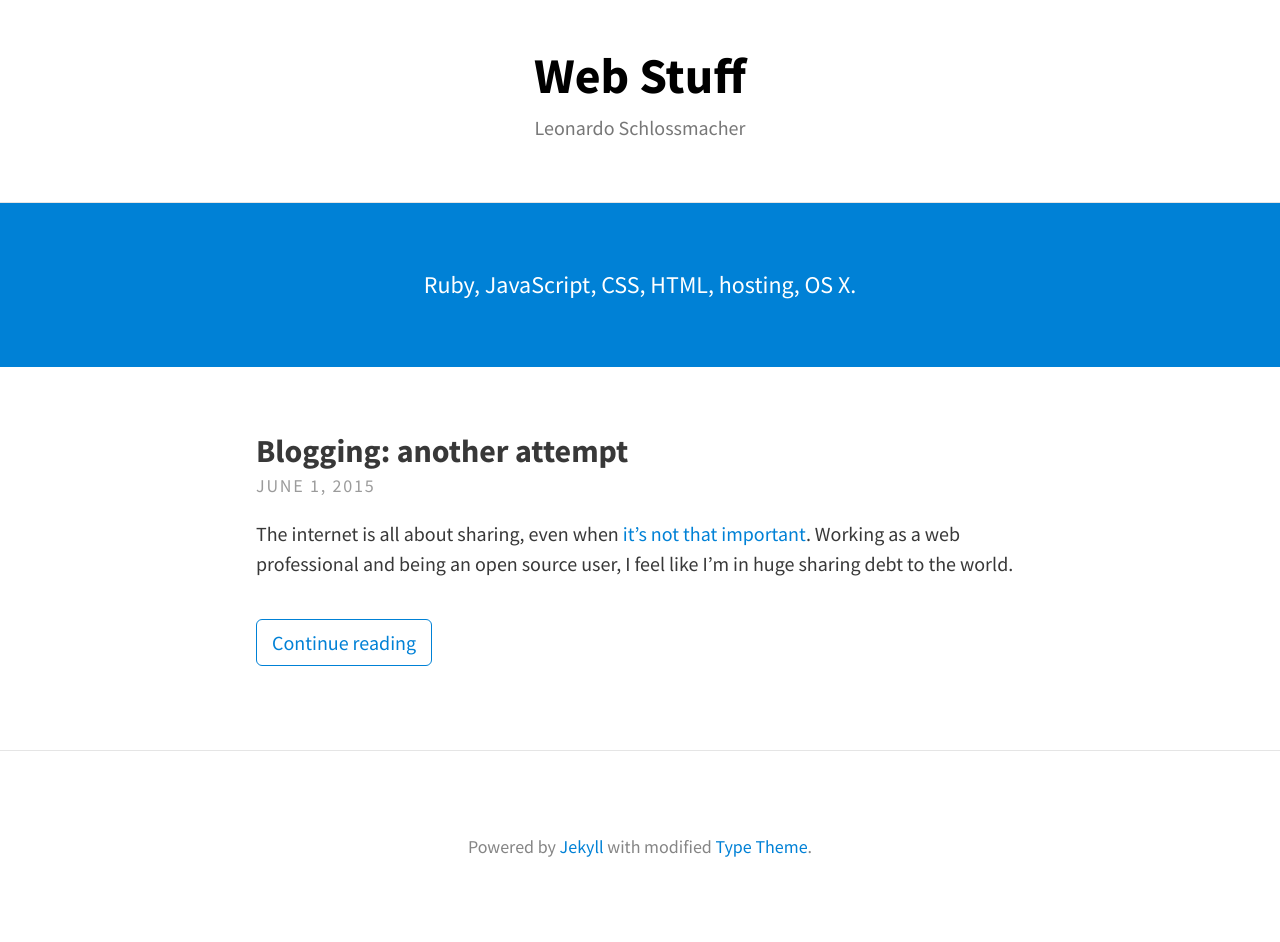
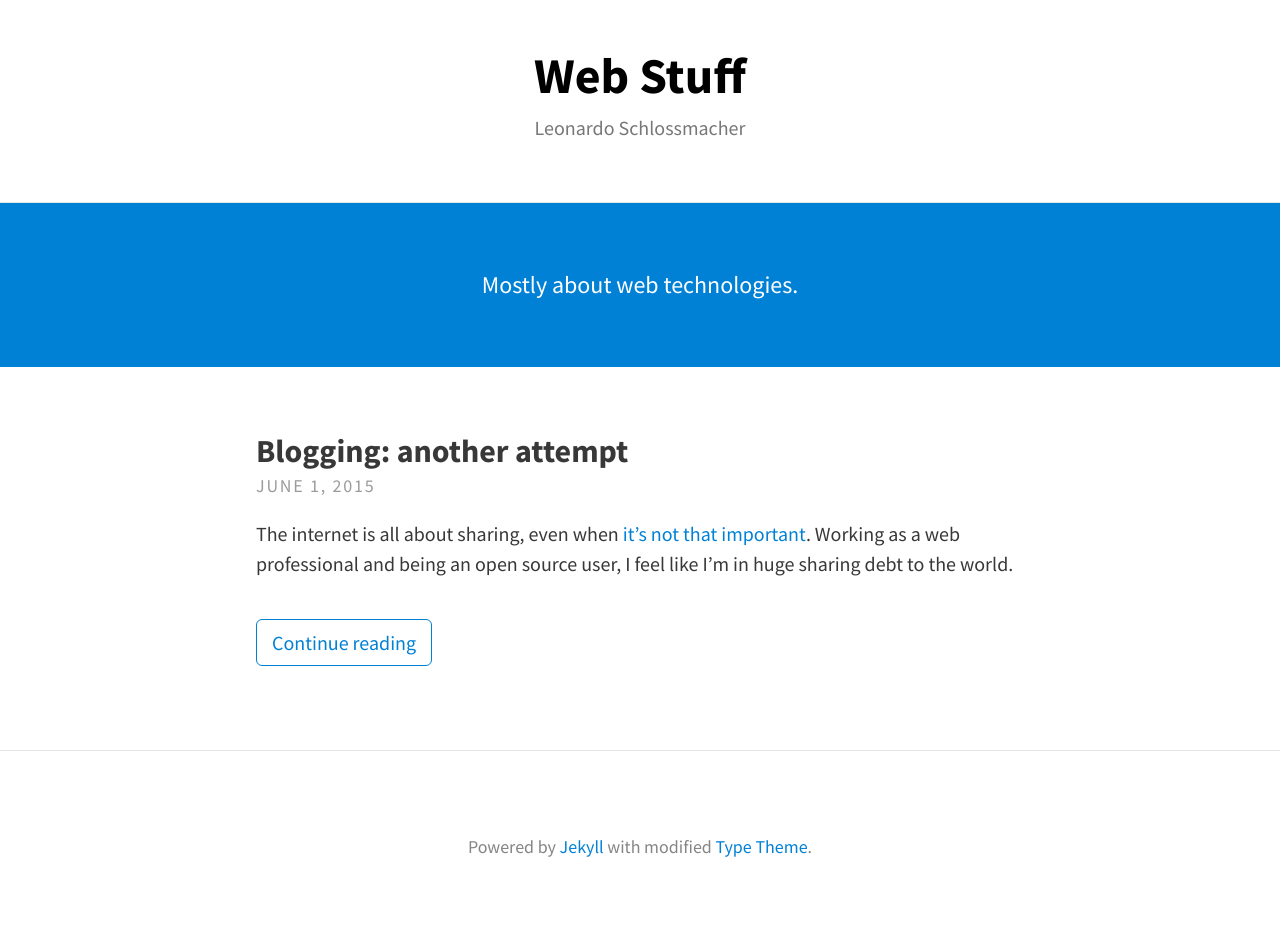
Before and after one commit to leods92/webstuff, a Jekyll site: the page built from _source/index.html, in a window 1280 px wide. Built offline with Jekyll 4.4.1, drawn with Linux system fonts in a browser that asks for light colours; the list of posts is cut into pages by our own code.

Commit message:
Update layout texts

```diff
--- a/_config.yml
+++ b/_config.yml
@@ -11,11 +11,11 @@ paginate_path: "blog/page:num"
 
 theme:
   title: "Web Stuff"
-  description: "Mostly about Ruby, HTML, CSS and JavaScript. Sometimes about hosting and OS X tips."
+  description: "Mostly about web technologies."
   author: Leonardo Schlossmacher
   author_website: http://leods92.com
 
-  header_text: "<p>Ruby, JavaScript, CSS, HTML, hosting, OS X.</p>"
+  header_text: "<p>Mostly about web technologies.</p>"
   header_text_feature_image:
   footer_text: >
     <p>Powered by <a href="http://jekyllrb.com">Jekyll</a> with modified <a href="https://rohanchandra.github.io/project/type/">Type Theme</a>.</p>
```
